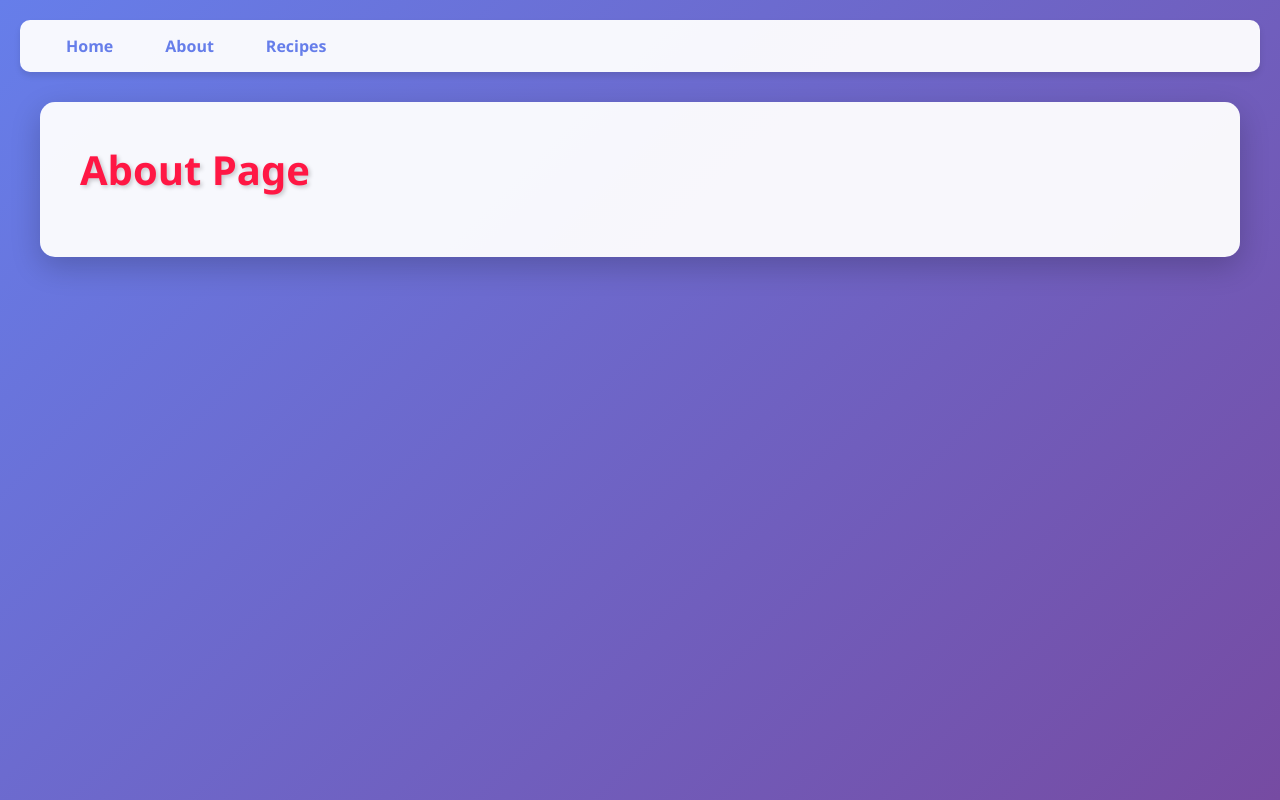
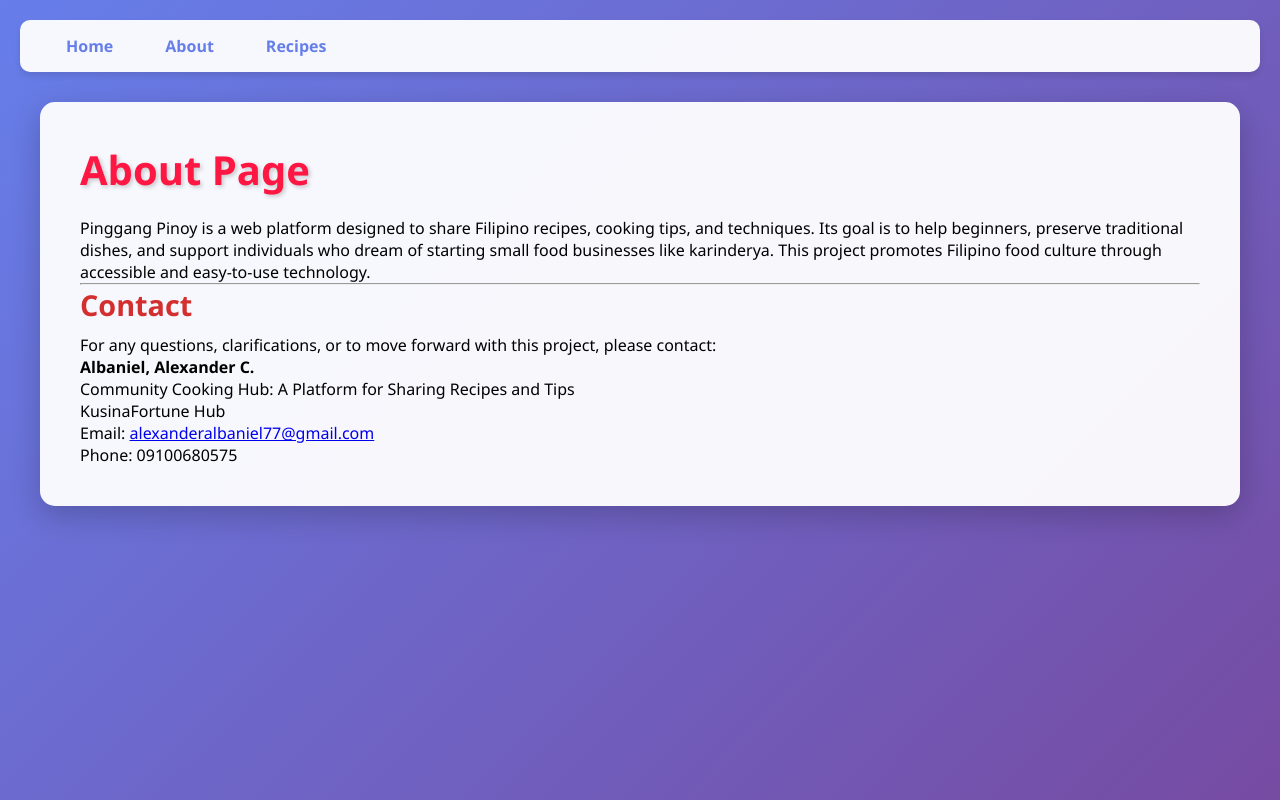
Before and after one commit to AlexanderAlbaniel77/CRUD_Albaniel, a Django app: page /about/ in a window 1280 px wide. Run offline with Django 5.2, Linux system fonts and the light colour scheme.

Commit message:
Update README and project files

```diff
--- a/app/templates/app/about.html
+++ b/app/templates/app/about.html
@@ -1,5 +1,23 @@
 {% extends "app/base.html" %}
 
 {% block content %}
-    <h1> About Page</h1>
+    <h1>About Page</h1>
+    <p>
+        Pinggang Pinoy is a web platform designed to share Filipino recipes, cooking tips, and techniques.
+        Its goal is to help beginners, preserve traditional dishes, and support individuals who dream of
+        starting small food businesses like karinderya. This project promotes Filipino food culture through
+        accessible and easy-to-use technology.
+    </p>
+
+    <hr>
+
+    <h2>Contact</h2>
+    <p>For any questions, clarifications, or to move forward with this project, please contact:</p>
+
+    <p><strong>Albaniel, Alexander C.</strong></p>
+    <p>Community Cooking Hub: A Platform for Sharing Recipes and Tips</p>
+    <p>KusinaFortune Hub</p>
+
+    <p>Email: <a href="mailto:alexanderalbaniel77@gmail.com">alexanderalbaniel77@gmail.com</a></p>
+    <p>Phone: 09100680575</p>
 {% endblock %}
--- a/app/templates/app/home.html
+++ b/app/templates/app/home.html
@@ -4,5 +4,5 @@
 {% block content %}
     <h1>Pinggang Pinoy
     </h1>
-    <img class="my-image" src="{% static 'images/ERD.png' %}" alt="Home Image">
+    <img class="my-image" src="{% static 'images/Dish.jpeg' %}" alt="Home Image">
 {% endblock content %}
--- a/static/css/base.css
+++ b/static/css/base.css
@@ -6,7 +6,7 @@
 }
 
 body {
-    font-family: 'Segoe UI', Tahoma, Geneva, Verdana, sans-serif;
+    font-family: 'Segoe UI', Tahoma, Arial, Verdana, sans-serif;
     background: linear-gradient(135deg, #667eea 0%, #764ba2 100%);
     min-height: 100vh;
     padding: 20px;
@@ -150,8 +150,8 @@ main {
 
 /* Images */
 .my-image {
-    width: 300px;
-    height: auto;
+    width: 500px;
+    height: 500px;
     border-radius: 10px;
     box-shadow: 0 4px 8px rgba(0, 0, 0, 0.2);
     transition: transform 0.3s ease;
@@ -198,9 +198,7 @@ footer {
     color: white;
     font-size: 0.9rem;
 }
-/* =========================
-   FORM FIX (Create Recipe)
-   ========================= */
+/* Recipe Form Styles */
 
 .recipe-form {
     max-width: 600px;
```
Also changed, not shown: README.md (added), db.sqlite3, static/images/Dish.jpeg (added), static/images/ERD.png (deleted), 1 other file.
